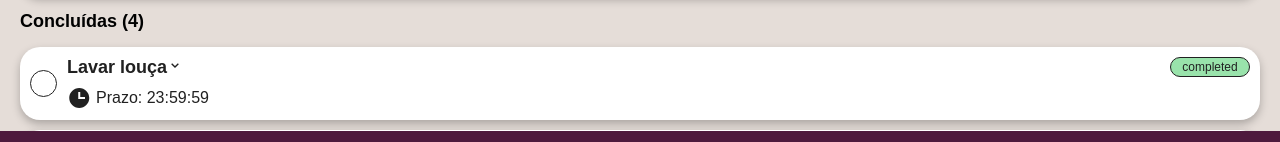
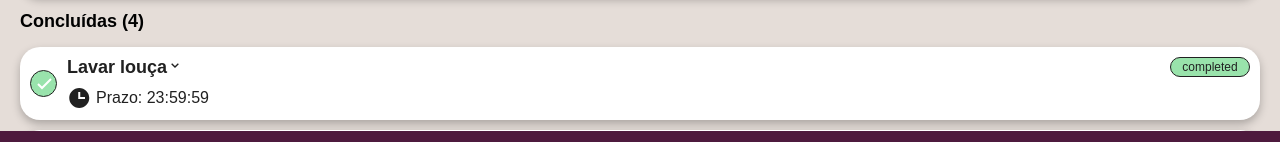
Before and after one commit to Luisgzanetti/task-hub, a React (Vite) app in the folder frontend/: page /home in a window 1280 px wide. Both pictures are taken after a click on the button "Entrar". Shown: the part 591-733 px from the top of the page. Built offline with nearby package versions, Linux system fonts and the light colour scheme.

Commit message:
HomePage - Botão de completar implementado

```diff
--- a/frontend/src/components/TaskCard/TaskCard.css
+++ b/frontend/src/components/TaskCard/TaskCard.css
@@ -31,6 +31,10 @@
     border-radius: 50%;
 
     background-color: var(--pure-white);
+}
+
+.complete-btn-active {
+    background-color: #34C75980;
 }
 
 .task-content {
--- a/frontend/src/components/TaskCard/TaskCard.jsx
+++ b/frontend/src/components/TaskCard/TaskCard.jsx
@@ -4,10 +4,10 @@ import { BiSolidTime } from "react-icons/bi";
 import { BiChevronDown } from "react-icons/bi";
 import { BiPencil } from "react-icons/bi";
 import { BiSolidTrashAlt } from "react-icons/bi";
+import { BiCheck } from "react-icons/bi";
 
 
-
-export default function TaskCard({ task }) {
+export default function TaskCard({ task, completeTask }) {
 
     const [details, setDetails] = useState(false)
     const handleDropdownClick = () => {
@@ -17,7 +17,9 @@ export default function TaskCard({ task }) {
     return (
         <div className="task-card">
             <div className='task-top-content'>
-                <button className='complete-btn'></button>
+                <button className={`complete-btn ${task.category === 'completed' ? 'complete-btn-active' : ''}`} onClick={() => completeTask(task.id)}>
+                    {task.category === "completed" && <BiCheck size={24} color='white' />}
+                </button>
                 <div className='task-content'>
                     <div className='task-title-display'>
                         <p className='task-title'>{task.name}</p>
--- a/frontend/src/screens/home/HomePage.jsx
+++ b/frontend/src/screens/home/HomePage.jsx
@@ -16,7 +16,7 @@ export default function HomePage({ setPagina }) {
         setSearch(event.target.value)
     }
 
-    const tasks = [
+    const [tasks, setTasks] = useState([
         {
             id: 1,
             name: "Estudar Cálculo",
@@ -128,7 +128,20 @@ export default function HomePage({ setPagina }) {
                 time: "23:59:59"
             }
         }
-    ]
+    ])
+
+    function completeTask(id) {
+        setTasks(tasks.map(task => {
+            if (task.id == id) {
+                if (task.category === "completed") {
+                    return { ...task, category: "in_progress" }
+                } else {
+                    return { ...task, category: "completed" }
+                }
+            }
+            return task;
+        }));
+    }
 
     const filteredTasks = tasks.filter(task =>
         task.name.toLowerCase().includes(search.toLowerCase())
@@ -152,7 +165,7 @@ export default function HomePage({ setPagina }) {
                     <p className='category-title'>Em Andamento ({tasks.filter(task => task.category === 'in_progress').length})</p>
                     {filteredTasks.map(task => (
                         task.category === 'in_progress' && (
-                            <TaskCard task={task} key={task.id} />
+                            <TaskCard task={task} key={task.id} completeTask={completeTask} />
                         )
                     ))}
                 </div>
@@ -160,7 +173,7 @@ export default function HomePage({ setPagina }) {
                     <p className='category-title'>Concluídas ({tasks.filter(task => task.category === 'completed').length})</p>
                     {filteredTasks.map(task => (
                         task.category === 'completed' && (
-                            <TaskCard task={task} key={task.id} />
+                            <TaskCard task={task} key={task.id} completeTask={completeTask} />
                         )
                     ))}
                 </div>
@@ -168,7 +181,7 @@ export default function HomePage({ setPagina }) {
                     <p className='category-title'>Atrasadas ({tasks.filter(task => task.category === 'overdue').length})</p>
                     {filteredTasks.map(task => (
                         task.category === 'overdue' && (
-                            <TaskCard task={task} key={task.id} />
+                            <TaskCard task={task} key={task.id} completeTask={completeTask} />
                         )
                     ))}
                 </div>
```
